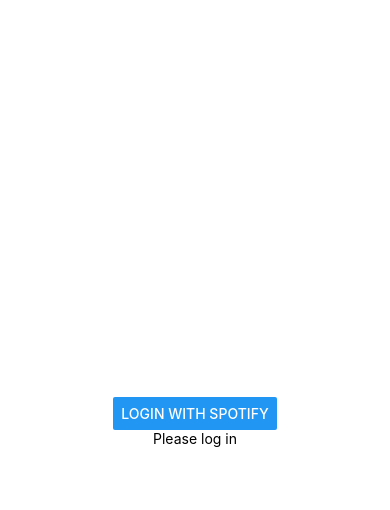
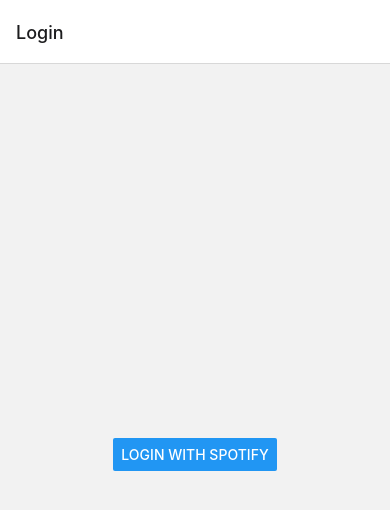
Before and after one commit to AnttilaRiku/Spotify_User_Stats, a React Native app: screen / in a window 390 px wide. Shown: the top 510 px of the page. Built offline with nearby package versions, Linux system fonts and the light colour scheme; what expo-auth-session would draw is missing.

Commit message:
Working basic login added

```diff
--- a/App.js
+++ b/App.js
@@ -1,32 +1,25 @@
 import React, { useState, useEffect } from 'react';
-import { View, Button, Text } from 'react-native';
-import { authenticateWithSpotify } from './components/spotifyAuth';
-import { fetchUserData } from './components/spotifyApi';
+import { NavigationContainer } from '@react-navigation/native';
+import { createStackNavigator } from '@react-navigation/stack';
+import LoginScreen from './components/LoginScreen';
+import HomeScreen from './components/HomeScreen';
+
+const Stack = createStackNavigator();
 
 export default function App() {
-
   const [token, setToken] = useState(null);
   const [userData, setUserData] = useState(null);
 
-  const handleLogin = async () => {
-    const accessToken = await authenticateWithSpotify();
-    setToken(accessToken);
-  };
-
-  useEffect(() => {
-    if (token) {
-      fetchUserData(token).then(data => setUserData(data));
-    }
-  }, [token]);
-
   return (
-    <View style={{ flex: 1, justifyContent: 'center', alignItems: 'center' }}>
-      <Button title="Login with Spotify" onPress={handleLogin} />
-      {userData ? (
-        <Text>Welcome, {userData.display_name}</Text>
-      ) : (
-        <Text>Please log in</Text>
-      )}
-    </View>
+    <NavigationContainer>
+      <Stack.Navigator initialRouteName="Login">
+        <Stack.Screen name="Login">
+          {(props) => <LoginScreen {...props} setToken={setToken} setUserData={setUserData} />}
+        </Stack.Screen>
+        <Stack.Screen name="Home">
+          {(props) => <HomeScreen {...props} userData={userData} />}
+        </Stack.Screen>
+      </Stack.Navigator>
+    </NavigationContainer>
   );
 }
--- /dev/null
+++ b/components/HomeScreen.js
@@ -0,0 +1,14 @@
+import React from 'react';
+import { View, Text } from 'react-native';
+
+export default function HomeScreen({ userData }) {
+  return (
+    <View style={{ flex: 1, justifyContent: 'center', alignItems: 'center' }}>
+      {userData ? (
+        <Text>Hello, {userData.display_name}!</Text>
+      ) : (
+        <Text>Loading...</Text>
+      )}
+    </View>
+  );
+}
--- /dev/null
+++ b/components/LoginScreen.js
@@ -0,0 +1,25 @@
+import React from 'react';
+import { View, Button, Text } from 'react-native';
+import { authenticateWithSpotify } from './spotifyAuth';
+import { fetchUserData } from './spotifyApi';
+
+export default function LoginScreen({ navigation, setToken, setUserData }) {
+
+  const handleLogin = async () => {
+    const accessToken = await authenticateWithSpotify();
+    if (accessToken) {
+      setToken(accessToken);
+      const userData = await fetchUserData(accessToken);
+      setUserData(userData);
+      navigation.navigate('Home');
+    } else {
+      console.log('Login failed');
+    }
+  };
+
+  return (
+    <View style={{ flex: 1, justifyContent: 'center', alignItems: 'center' }}>
+      <Button title="Login with Spotify" onPress={handleLogin} />
+    </View>
+  );
+}
```
